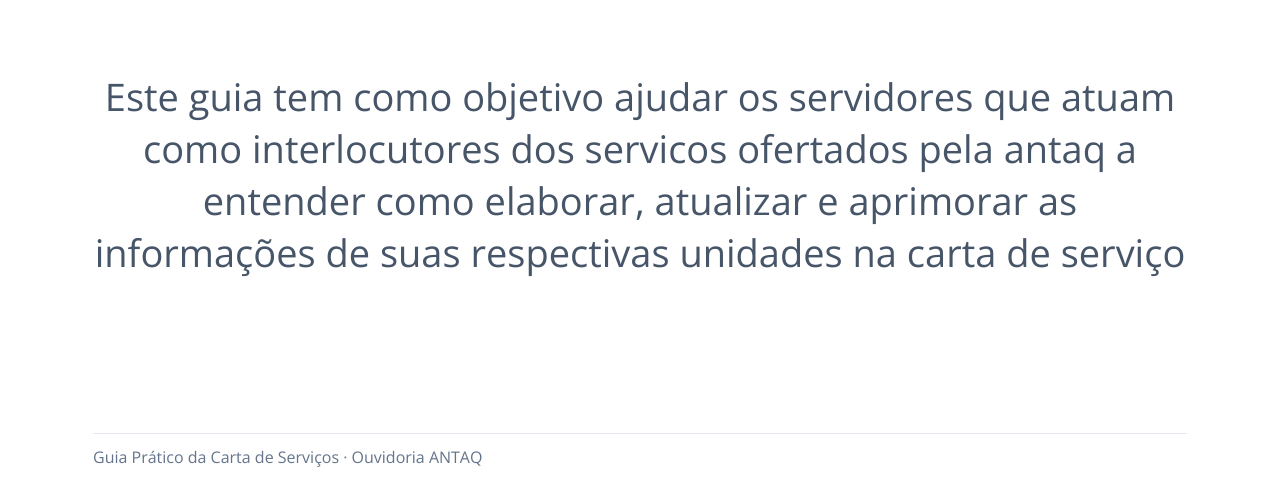
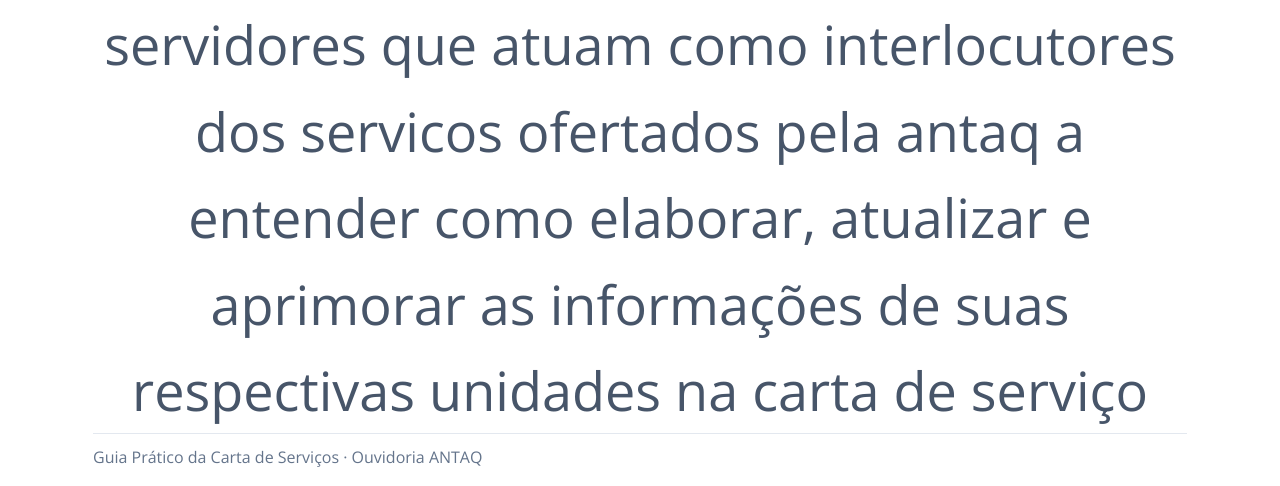
Before and after one commit to CaioNox/CartaDeServicos, a website: page guia/slide-02.html in a window 1280 px wide. Shown: the part 314-800 px from the top of the page. Drawn offline with Linux system fonts and the light colour scheme.

Commit message:
Corrige seletor CSS da introdução afetado pelo renome

```diff
--- a/guia/slide-02.html
+++ b/guia/slide-02.html
@@ -19,7 +19,7 @@
       text-align: center;
     }
 
-    .introducao- {
+    .introducao-texto {
       margin: 0;
       max-width: 1300px;
       font-size: 54px;
```
